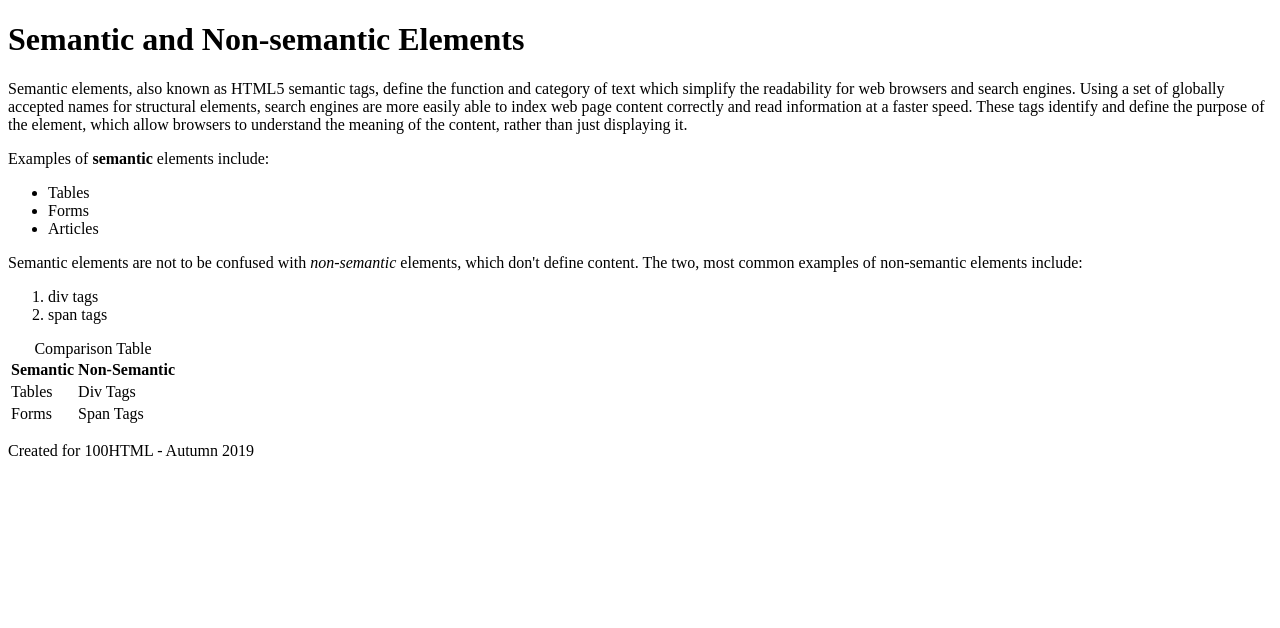
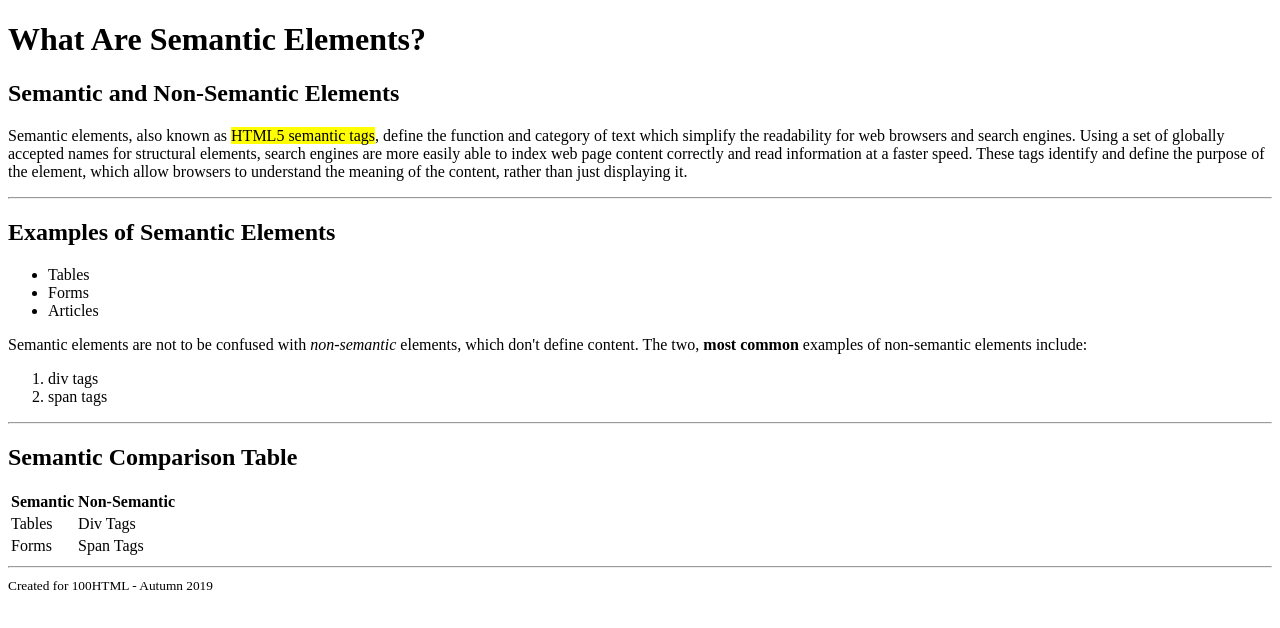
Before and after one commit to amandaluree/semantic-elements, a plain HTML site: page index.html in a window 1280 px wide. Drawn offline with Linux system fonts and the light colour scheme.

Commit message:
completed assignment

```diff
--- a/index.html
+++ b/index.html
@@ -10,25 +10,33 @@
 
     </head>
 
-    <body>
-      <h1>Semantic and Non-semantic Elements</h1>
-      <p>Semantic elements, also known as HTML5 semantic tags, define the function and category of text which simplify the readability for web browsers and search engines. Using a set of globally accepted names for structural elements, search engines are more easily able to index web page content correctly and read information at a faster speed. These tags identify and define the purpose of the element, which allow browsers to understand the meaning of the content, rather than just displaying it.</p>
+    <header>
+      <h1>What Are Semantic Elements?</h1>
+    </header>
 
-        <p>Examples of <b>semantic</b> elements include:</p>
+    <section>
+        <h2>Semantic and Non-Semantic Elements</h2>
+          <p>Semantic elements, also known as <mark>HTML5 semantic tags</mark>, define the function and category of text which simplify the readability for web browsers and search engines. Using a set of globally accepted names for structural elements, search engines are more easily able to index web page content correctly and read information at a faster speed. These tags identify and define the purpose of the element, which allow browsers to understand the meaning of the content, rather than just displaying it.</p>
+    </section>
+  <hr>
+    <section>
+        <h2>Examples of Semantic Elements</h2>
           <ul>
             <li>Tables</li>
             <li>Forms</li>
             <li>Articles</li>
           </ul>
 
-        <p>Semantic elements are not to be confused with <em>non-semantic</em> elements, which don't define content. The two, most common examples of non-semantic elements include:</p>
+        <p>Semantic elements are not to be confused with <em>non-semantic</em> elements, which don't define content. The two, <b>most common</b> examples of non-semantic elements include:</p>
           <ol>
             <li>div tags</li>
             <li>span tags</li>
           </ol>
-
+    </section>
+<hr>
+    <section>
+        <h2>Semantic Comparison Table</h2>
             <table>
-            <caption>Comparison Table</caption>
                 <thead>
                   <tr>
                     <th>Semantic</th>
@@ -46,9 +54,9 @@
                   </tr>
                 </tbody>
               </table>
-
+      </section>
+    <hr>
           <footer>
-  <p>Created for 100HTML - Autumn 2019</p>
+            <small>Created for 100HTML - Autumn 2019</small>
           </footer>
-      </body>
 </html>
```
Lines whose indentation alone changed are shown as unchanged.
